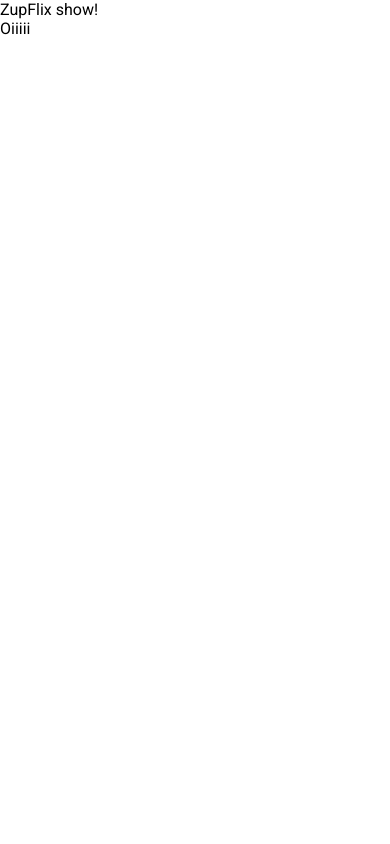
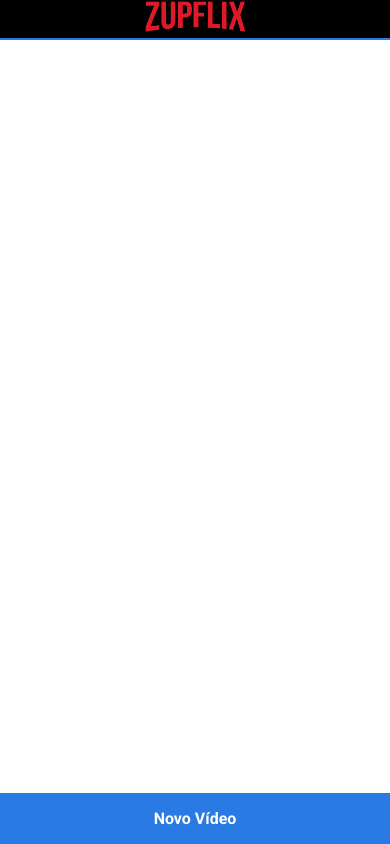
Before and after one commit to ZupC/Zupflix, a React (Create React App) app: page / in a window 390 px wide. Built offline with nearby package versions, Linux system fonts and the light colour scheme.

Commit message:
Criando os components

```diff
--- a/package.json
+++ b/package.json
@@ -8,7 +8,8 @@
     "@testing-library/user-event": "^7.2.1",
     "react": "^16.13.1",
     "react-dom": "^16.13.1",
-    "react-scripts": "3.4.1"
+    "react-scripts": "3.4.1",
+    "styled-components": "^5.1.1"
   },
   "scripts": {
     "start": "react-scripts start",
--- a/src/App.js
+++ b/src/App.js
@@ -5,7 +5,6 @@
   return (
     <div>
       <Menu />
-      Oiiiii
     </div>
   );
 }
--- /dev/null
+++ b/src/components/Menu/components/ButtonLink/index.js
@@ -0,0 +1,12 @@
+import React from 'react';
+
+function ButtonLink(props) {
+  //props => {className:"O que alguem passar"}
+  return (
+    <a href={props.href} className={props.className}>
+      {props.children}
+    </a>
+  );
+}
+
+export default ButtonLink;
--- a/src/components/Menu/index.js
+++ b/src/components/Menu/index.js
@@ -1,9 +1,18 @@
 import React from 'react';
+import Logo from '../../assets/img/Logo.png';
+import './menu.css';
+import ButtonLink from './components/ButtonLink';
 
 function Menu() {
   return (
-    <nav>
-       ZupFlix show!
+    <nav className="Menu">
+      <a href="/">
+        <img className="Logo" src={Logo} alt="ZupFlix Logo"></img>
+      </a>
+
+      <ButtonLink className="ButtonLink" href="/">
+        Novo Vídeo
+      </ButtonLink>
     </nav>
   );
 }
--- /dev/null
+++ b/src/components/Menu/menu.css
@@ -0,0 +1,75 @@
+.Logo {
+  max-width: 168px;
+}
+@media (max-width: 800px) {
+  .Logo {
+    max-width: 105px;
+  }
+}
+
+.Menu {
+  width: 100%;
+  height: 94px;
+  z-index: 100;
+
+  display: flex;
+  justify-content: space-between;
+  align-items: center;
+
+  position: fixed;
+  top: 0;
+  left: 0;
+  right: 0;
+  padding-left: 5%;
+  padding-right: 5%;
+
+  background: var(--black);
+  border-bottom: 2px solid var(--primary);
+}
+body {
+  --bodyPaddingTop: 94px;
+  padding-top: var(--bodyPaddingTop);
+}
+@media (max-width: 800px) {
+  .Menu {
+    height: 40px;
+    justify-content: center;
+  }
+  body {
+    --bodyPaddingTop: 40px;
+    padding-top: var(--bodyPaddingTop);
+  }
+}
+
+.ButtonLink {
+  color: var(--white);
+  border: 1px solid var(--white);
+  box-sizing: border-box;
+  cursor: pointer;
+  padding: 16px 24px;
+  font-style: normal;
+  font-weight: bold;
+  font-size: 16px;
+  outline: none;
+  border-radius: 5px;
+  text-decoration: none;
+  display: inline-block;
+  transition: opacity 0.3s;
+}
+.ButtonLink:hover,
+.ButtonLink:focus {
+  opacity: 0.5;
+}
+
+@media (max-width: 800px) {
+  a.ButtonLink {
+    position: fixed;
+    left: 0;
+    right: 0;
+    bottom: 0;
+    background: var(--primary);
+    border-radius: 0;
+    border: 0;
+    text-align: center;
+  }
+}
```
Also changed, not shown: src/assets/img/Logo.png (added), src/index.js (line endings or trailing spaces), 1 other file (tests, documents, lock files or other folders).
